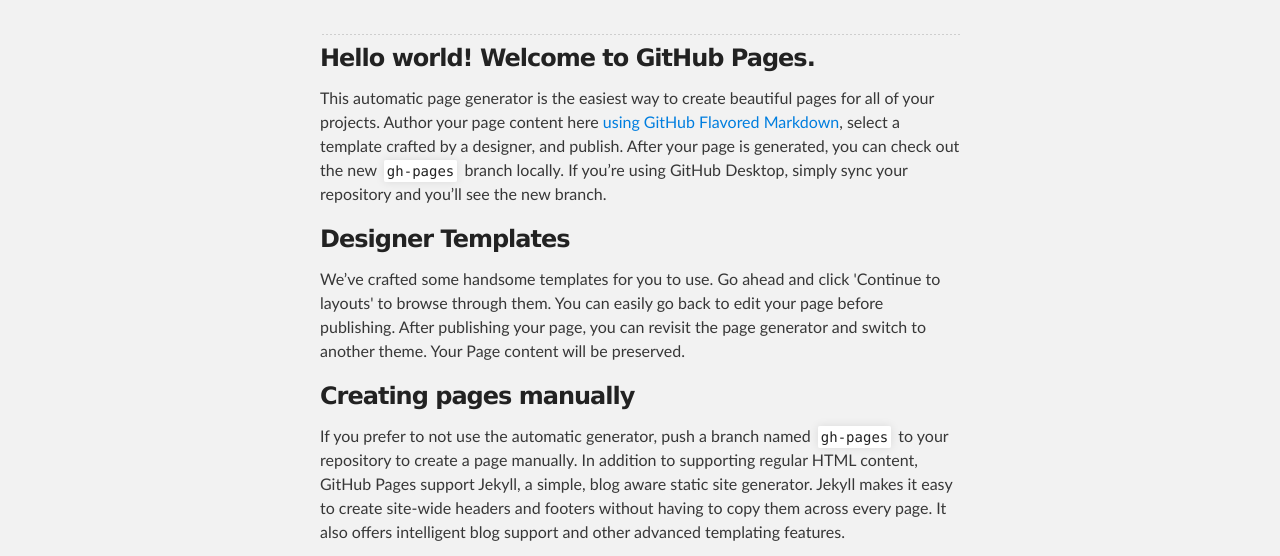
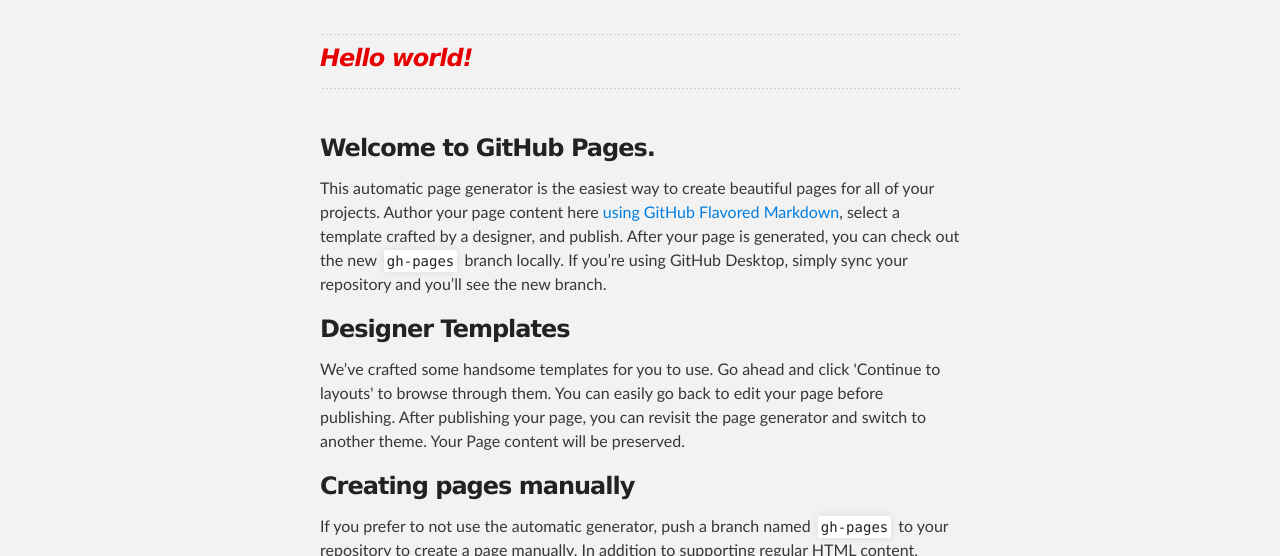
Before and after one commit to iulif/iulif-repo, a plain HTML site: page index.html in a window 1280 px wide. Shown: the part 252-808 px from the top of the page. Drawn offline with Linux system fonts and the light colour scheme.

Commit message:
Update index.html

```diff
--- a/index.html
+++ b/index.html
@@ -34,7 +34,7 @@
     <div id="main_content_wrap" class="outer">
       <section id="main_content" class="inner">
         <h3>
-          <hr><EM></EM>Hello world!</EM>
+          <hr><EM><span style="color:#e80000">Hello world!</span></EM><hr><br>
 <a id="welcome-to-github-pages" class="anchor" href="#welcome-to-github-pages" aria-hidden="true"><span class="octicon octicon-link"></span></a>Welcome to GitHub Pages.</h3>
 
 <p>This automatic page generator is the easiest way to create beautiful pages for all of your projects. Author your page content here <a href="https://guides.github.com/features/mastering-markdown/">using GitHub Flavored Markdown</a>, select a template crafted by a designer, and publish. After your page is generated, you can check out the new <code>gh-pages</code> branch locally. If you’re using GitHub Desktop, simply sync your repository and you’ll see the new branch.</p>
```
